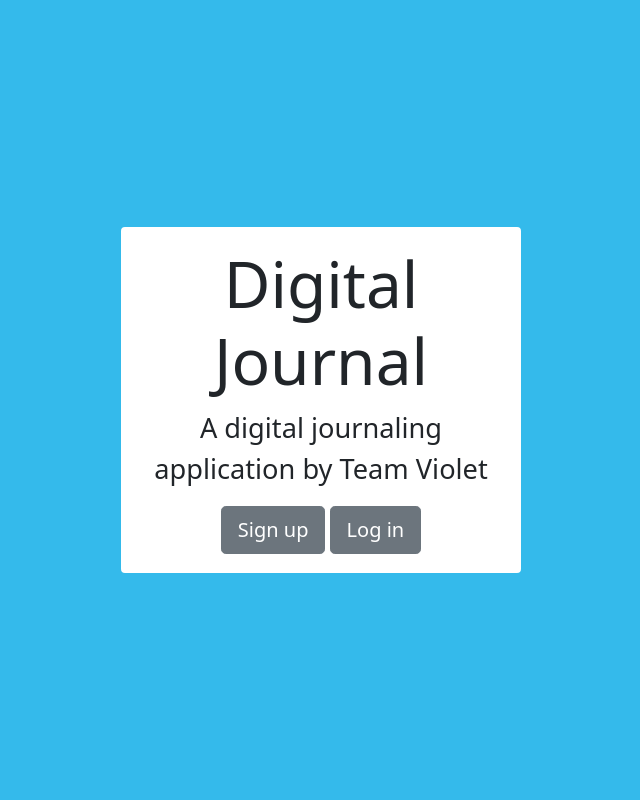
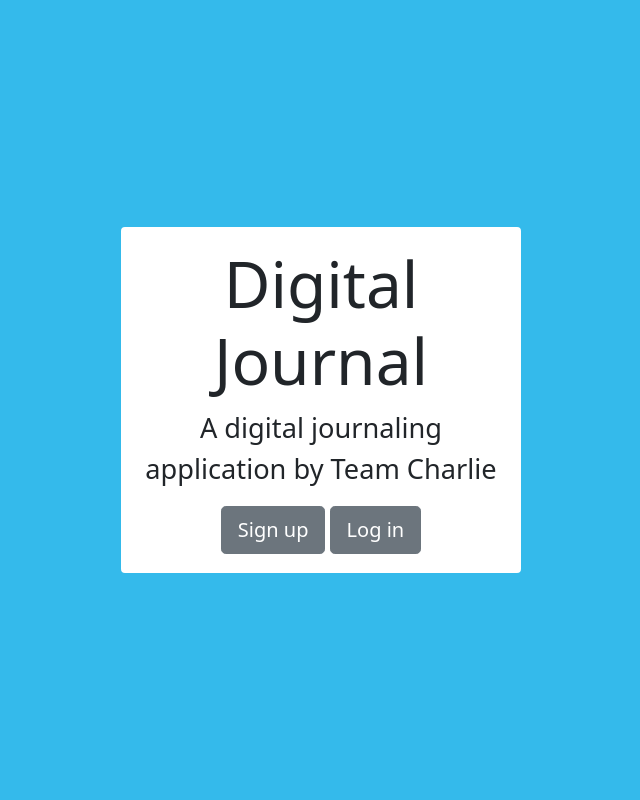
Before and after one commit to JunedConnect/project-charlie, a Django app: template app/journals/templates/home.html in a window 1280 px wide. Shown: the whole page, without its empty margins (319-959 px from the left). Run offline with Django 4.2, Linux system fonts and the light colour scheme; the template is opened without the code that fills it, so the values that code supplies are empty; some libraries are stand-ins or nearby versions.

Commit message:
Update team name and Allow all hosts

```diff
--- a/app/digital_journal/settings.py
+++ b/app/digital_journal/settings.py
@@ -27,7 +27,7 @@ SECRET_KEY = 'django-insecure-&$dln5wpgorppuw&(gintxm573v2ks+zq4o$(4*lapguixf^+2
 # SECURITY WARNING: don't run with debug turned on in production!
 DEBUG = True
 
-ALLOWED_HOSTS = []
+ALLOWED_HOSTS = ['*']
 
 
 # Application definition
--- a/app/journals/templates/home.html
+++ b/app/journals/templates/home.html
@@ -4,7 +4,7 @@
     <div class="card" style="max-width: 400px; border: 3px solid white;">
       <div class="card-body">
         <h1 class="cover-heading text-center">Digital Journal</h1>
-        <p class="cover-text text-center">A digital journaling application by Team Violet</p>
+        <p class="cover-text text-center">A digital journaling application by Team Charlie</p>
         <div class="text-center">
           <a href='{% url 'sign_up' %}' class="btn btn-lg btn-secondary">Sign up</a>
           <a href='{% url 'log_in' %}' class="btn btn-lg btn-secondary">Log in</a>
```
